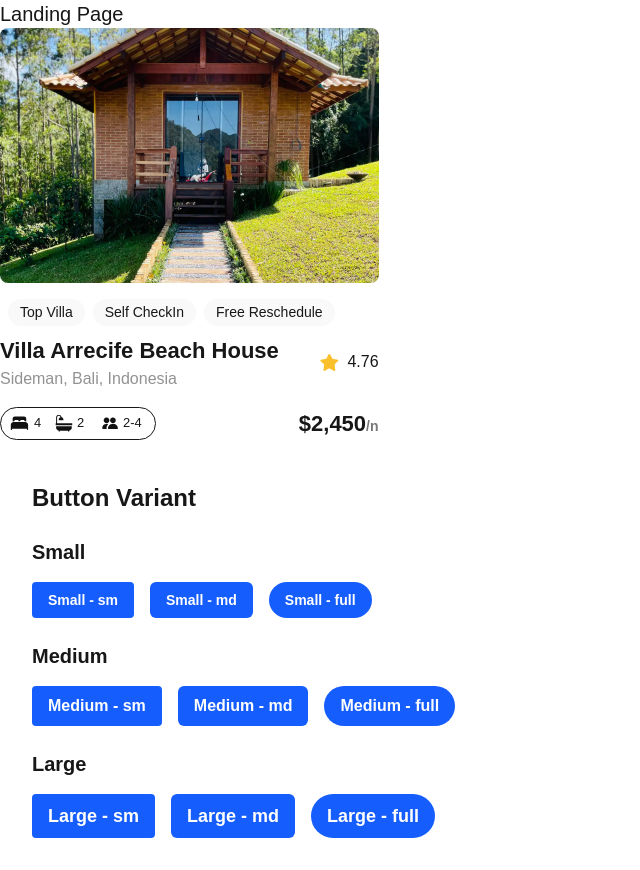
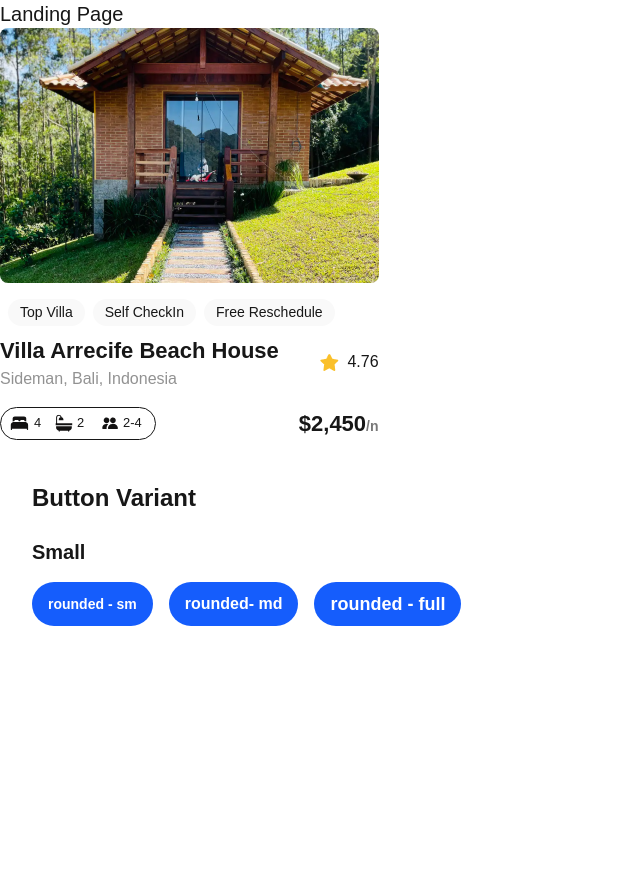
Before and after one commit to rosified-guru/alx-project-0x00-setup, a Next.js app in the folder alx-project-0x00/: page /landing in a window 1280 px wide. Shown: the whole page, without its empty margins (0-640 px from the left). After the commit the page ends 800 px from the top, so only its background shows below. Built offline with nearby package versions, Linux system fonts and the light colour scheme.

Commit message:
Create button

```diff
--- a/alx-project-0x00/pages/landing.tsx
+++ b/alx-project-0x00/pages/landing.tsx
@@ -12,30 +12,20 @@ const Landing: React.FC =  () => {
         <div className="space-y-4">
         <h2 className="text-xl font-semibold">Small</h2>
         <div className="flex gap-4">
-          <Button title="Small - sm" styles="text-sm rounded-sm" />
-          <Button title="Small - md" styles="text-sm rounded-md" />
-          <Button title="Small - full" styles="text-sm rounded-full" />
+
+          <Button title="rounded - sm" styles="text-sm rounded-full" />
+          <Button title="rounded- md" styles="text-base rounded-full" />
+           <Button title="rounded - full" styles="text-lg rounded-full" />
         </div>
       </div>
 
-      <div className="space-y-4">
-        <h2 className="text-xl font-semibold">Medium</h2>
-        <div className="flex gap-4">
-          <Button title="Medium - sm" styles="text-base rounded-sm" />
-          <Button title="Medium - md" styles="text-base rounded-md" />
-          <Button title="Medium - full" styles="text-base rounded-full" />
-        </div>
+
+
+
       </div>
 
-      <div className="space-y-4">
-        <h2 className="text-xl font-semibold">Large</h2>
-        <div className="flex gap-4">
-          <Button title="Large - sm" styles="text-lg rounded-sm" />
-          <Button title="Large - md" styles="text-lg rounded-md" />
-          <Button title="Large - full" styles="text-lg rounded-full" />
-        </div>
-      </div>
-      </div>
+
+
     </>
   )
 }
```
